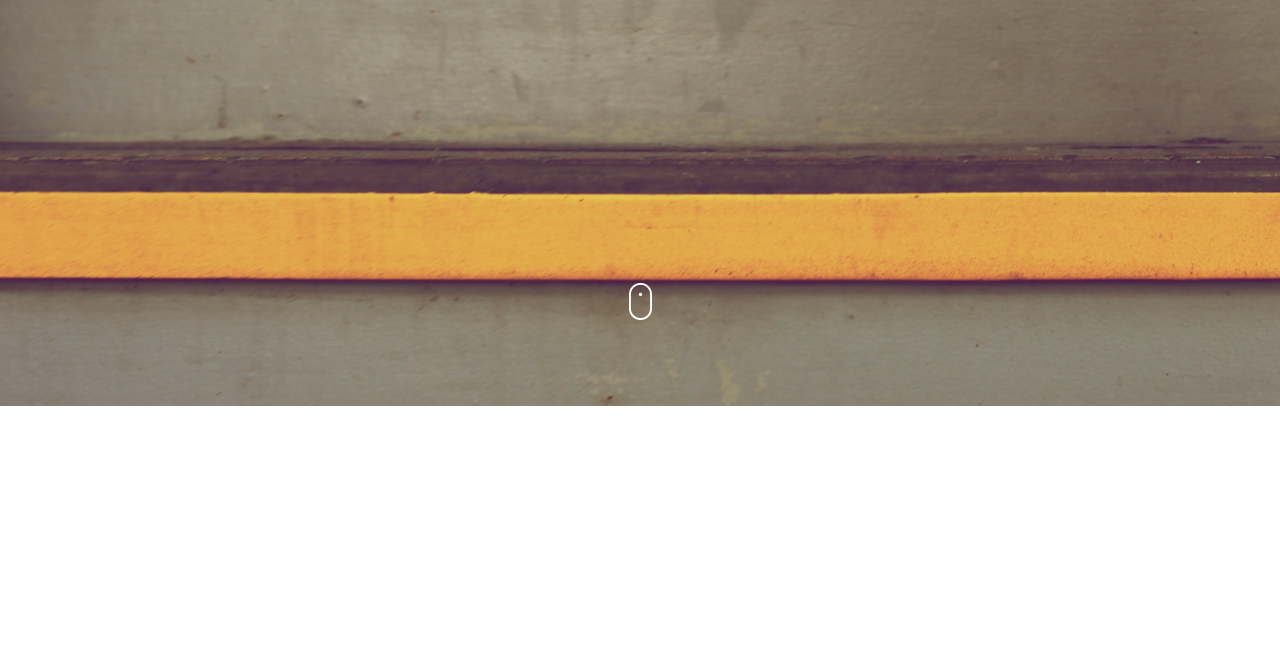
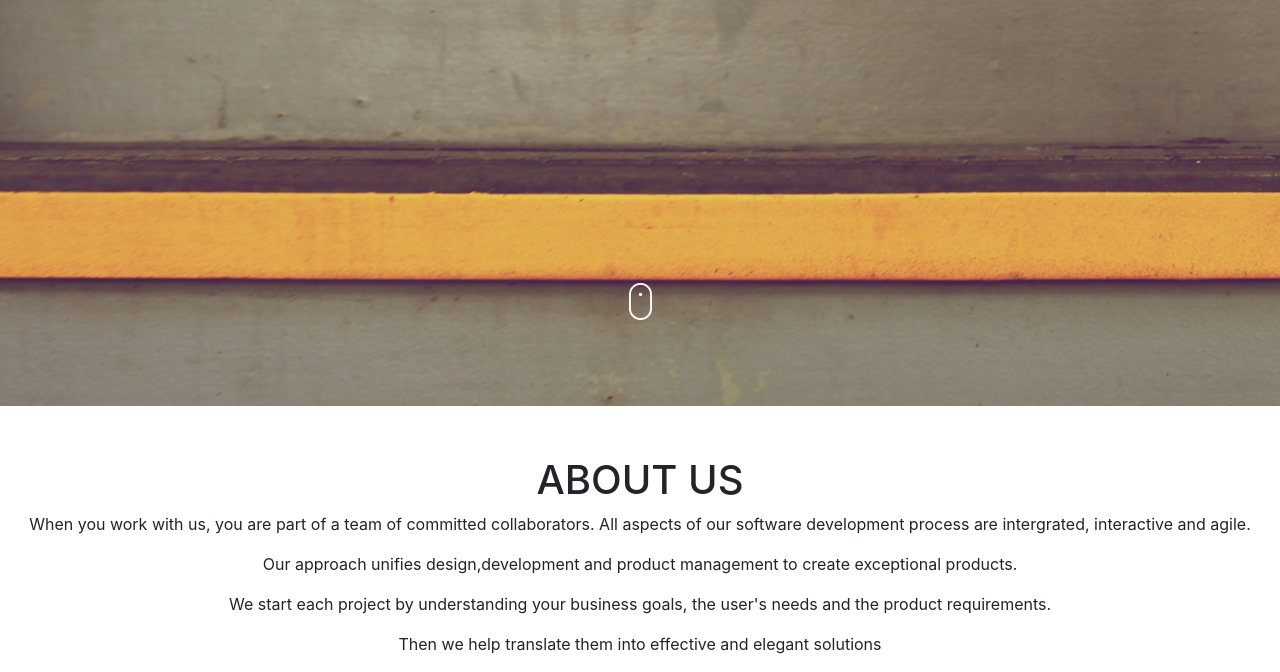
Before and after one commit to MartinKinyuka/Delani-Studio, a plain HTML site: page index.html in a window 1280 px wide. Shown: the part 665-1337 px from the top of the page. Before the commit the page ends 1071 px from the top, so only its background shows below. Drawn offline with nearby package versions, Linux system fonts and the light colour scheme.

Commit message:
about us section styled

```diff
--- a/css/style.css
+++ b/css/style.css
@@ -20,3 +20,8 @@
   position: relative;
   top: 700px;
 }
+.about{
+  margin-top: 50px;
+  text-align: center;
+  justify-content: center;
+}
--- a/index.html
+++ b/index.html
@@ -18,7 +18,11 @@
     <img id="mouse" src="/assets/mouse_click.png">
   </div>
   <div class="about">
-
+    <h1>ABOUT US</h1>
+    <p>When you work with us, you are part of a team of committed collaborators. All aspects of our software development process are intergrated, interactive and agile.</p>
+    <p>Our approach unifies design,development and product management to create exceptional products.</p>
+    <p>We start each project by understanding your business goals, the user's needs and the product requirements.</p>
+    <p>Then we help translate them into effective and elegant solutions</p>
   </div>
 
 </body>
```
